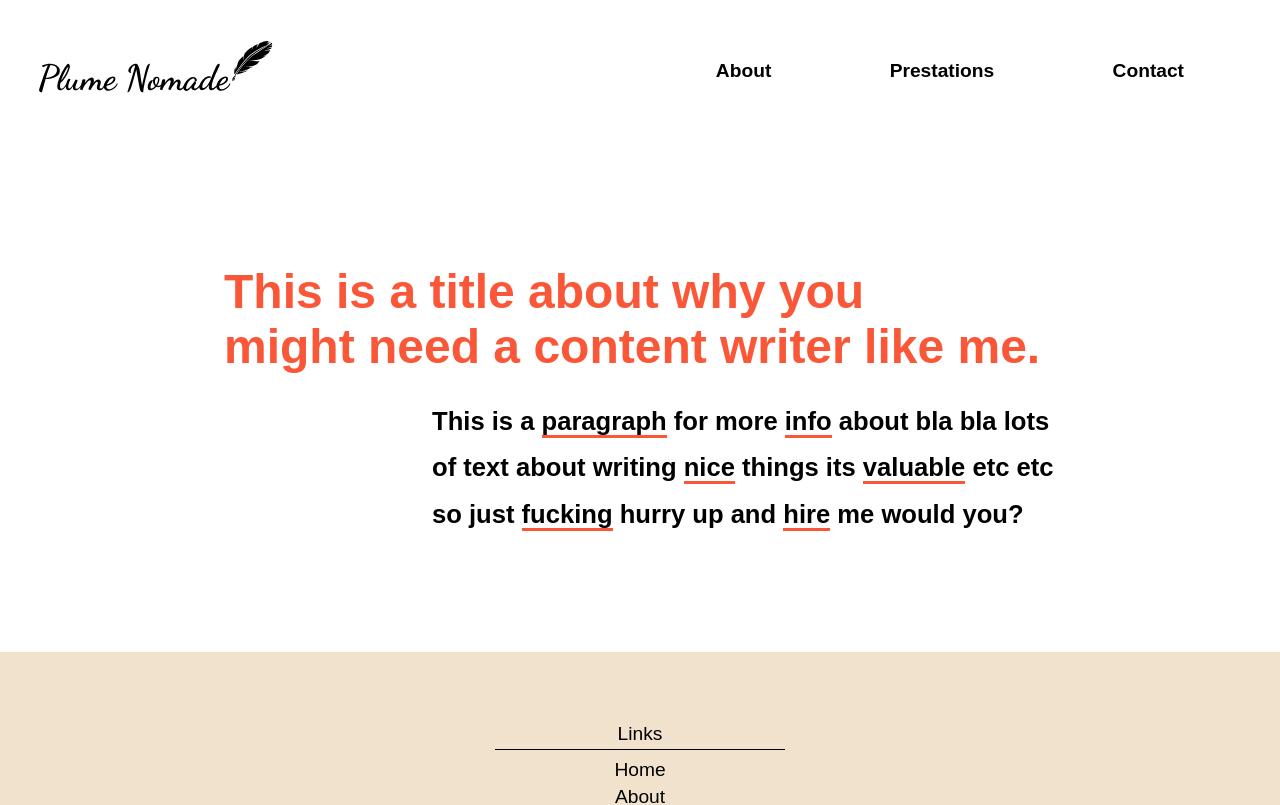
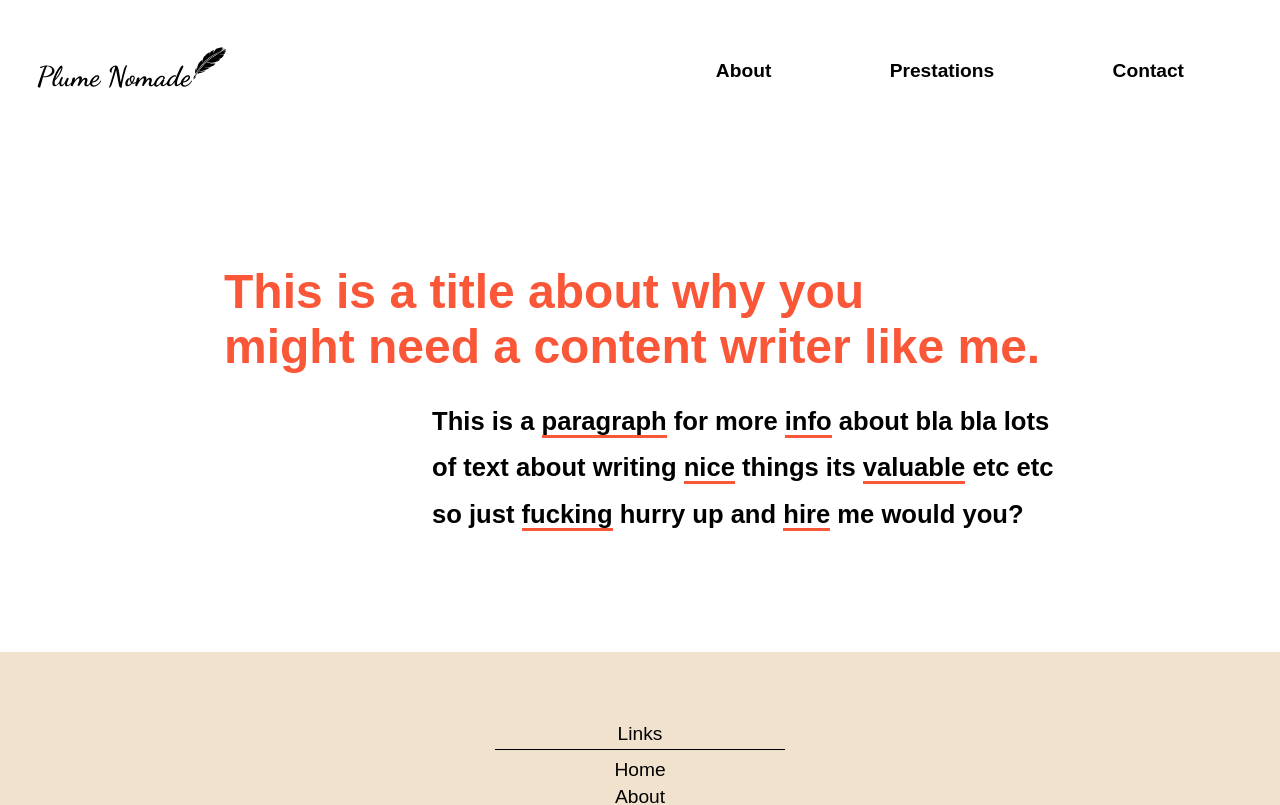
Before and after one commit to MailboxArsonist/plume, a Nuxt app: page / in a window 1280 px wide. Shown: the top 805 px of the page. Built offline with nearby package versions, Linux system fonts and the light colour scheme.

Commit message:
up navbar

```diff
--- a/components/NavBar.vue
+++ b/components/NavBar.vue
@@ -72,8 +72,9 @@ export default {
 
   img {
     height: auto;
-    width: 20em;
+    width: 240px;
     margin-left: 2em;
+    min-width: 200px;
   }
 }
 
@@ -128,7 +129,8 @@ export default {
       opacity: 0;
       transition: opacity 400ms;
     }
-    &:hover {
+    &:hover,
+    &.nuxt-link-exact-active {
       &:before {
         opacity: 1;
         transition: opacity 400ms;
```
